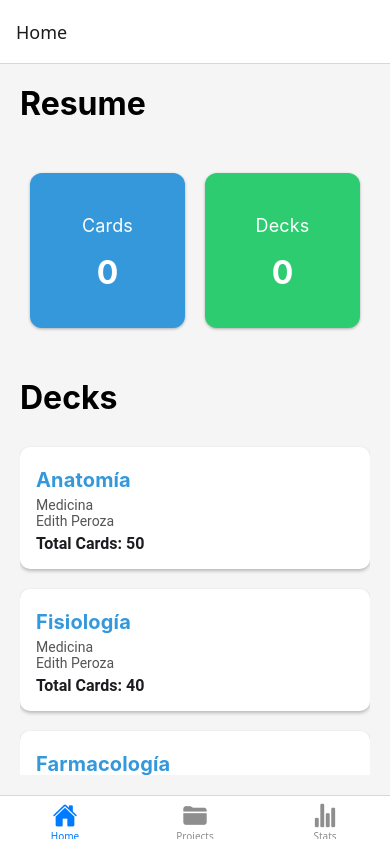
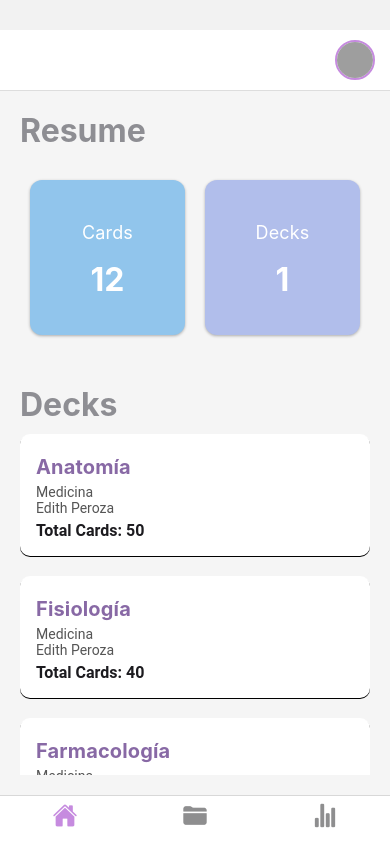
Before and after one commit to frankjrdev/studies-cards, a React Native app in the folder apps/mobile/: screen /BottomTabNavigation in a window 390 px wide. Built offline with nearby package versions, Linux system fonts and the light colour scheme; grey boxes are pictures that could not be loaded.

Commit message:
Initialize flashcards store with default values, add color theme support, and implement custom header component

```diff
--- /dev/null
+++ b/apps/mobile/src/components/CustomHeader.tsx
@@ -0,0 +1,40 @@
+import { NavigationProp } from '@react-navigation/native';
+import React from 'react';
+import { Image, TouchableOpacity, View } from 'react-native';
+import colors from '../theme/colors';
+
+export default function CustomHeader({
+  navigation,
+}: {
+  navigation: NavigationProp<any>;
+}) {
+  return (
+    <View
+      style={{
+        marginTop: 30,
+        flexDirection: 'row',
+        justifyContent: 'flex-end',
+        alignItems: 'center',
+        paddingHorizontal: 15,
+        paddingVertical: 10,
+        backgroundColor: '#fff',
+        borderBottomWidth: 1,
+        borderBottomColor: '#ddd',
+      }}
+    >
+      {/* 🔹 Avatar que lleva al perfil */}
+      <TouchableOpacity onPress={() => navigation.navigate('ProfileScreen')}>
+        <Image
+          source={{ uri: 'https://randomuser.me/api/portraits/men/1.jpg' }} // Imagen de perfil
+          style={{
+            width: 40,
+            height: 40,
+            borderRadius: 20,
+            borderWidth: 2,
+            borderColor: colors.background,
+          }}
+        />
+      </TouchableOpacity>
+    </View>
+  );
+}
--- a/apps/mobile/src/components/DecksCards.tsx
+++ b/apps/mobile/src/components/DecksCards.tsx
@@ -4,6 +4,7 @@ import React from 'react';
 import { StyleSheet } from 'react-native';
 import { FlatList, TouchableOpacity } from 'react-native-gesture-handler';
 import { Card, Text, Title } from 'react-native-paper';
+import colors from '../theme/colors';
 import { RootStackParamList } from '../types/navigation';
 import { DecksHomeScreenProps } from '../types/types';
 
@@ -19,6 +20,7 @@ export default function DecksCards({ decks }: DecksHomeScreenProps) {
       keyExtractor={(item) => item.id}
       renderItem={({ item }) => (
         <TouchableOpacity
+          activeOpacity={0.9}
           onPress={() =>
             navigation.navigate('DecksScreen', { deckId: item.id })
           }
@@ -46,7 +48,6 @@ const styles = StyleSheet.create({
     backgroundColor: '#ffffff',
     elevation: 5,
     shadowColor: '#000',
-    shadowOffset: { width: 0, height: 2 },
     shadowOpacity: 0.25,
     shadowRadius: 3.84,
     borderRadius: 10,
@@ -55,7 +56,7 @@ const styles = StyleSheet.create({
   cardTitle: {
     fontSize: 20,
     fontWeight: 'bold',
-    color: '#3498db',
+    color: colors.titles,
   },
 
   info: {
--- a/apps/mobile/src/navigation/BottomTabNavigator.tsx
+++ b/apps/mobile/src/navigation/BottomTabNavigator.tsx
@@ -1,12 +1,11 @@
-
 import { Ionicons } from '@expo/vector-icons'; // Puedes usar cualquier icono
 import { createBottomTabNavigator } from '@react-navigation/bottom-tabs';
 import React from 'react';
+import CustomHeader from '../components/CustomHeader';
 import HomeScreen from '../screens/HomeScreen';
 import ProjectsScreen from '../screens/ProjectsScreen';
 import StatsScreenScreen from '../screens/StatsScreen.';
-
-
+import colors from '../theme/colors';
 
 const Tab = createBottomTabNavigator();
 
@@ -14,6 +13,8 @@ export default function BottomTabNavigation() {
   return (
     <Tab.Navigator
       screenOptions={({ route }) => ({
+        header: (props) => <CustomHeader {...props} />,
+
         tabBarIcon: ({ color, size }) => {
           let iconName: 'home' | 'folder' | 'stats-chart' = 'home';
 
@@ -27,12 +28,13 @@ export default function BottomTabNavigation() {
 
           return <Ionicons name={iconName} size={size} color={color} />;
         },
+        tabBarShowLabel: false,
+        tabBarActiveTintColor: colors.background,
       })}
     >
       <Tab.Screen name="Home" component={HomeScreen} />
       <Tab.Screen name="Projects" component={ProjectsScreen} />
       <Tab.Screen name="Stats" component={StatsScreenScreen} />
-
     </Tab.Navigator>
-    )
+  );
 }
--- a/apps/mobile/src/screens/HomeScreen.tsx
+++ b/apps/mobile/src/screens/HomeScreen.tsx
@@ -3,6 +3,7 @@ import { StyleSheet, Text, View } from 'react-native';
 import { Card, Title } from 'react-native-paper';
 import DecksCards from '../components/DecksCards';
 import { useFlashcardsStore } from '../store/useFlashcardsStore';
+import colors from '../theme/colors';
 import { Deck } from '../types/types';
 
 export default function HomeScreen() {
@@ -88,14 +89,16 @@ const styles = StyleSheet.create({
   title: {
     fontSize: 32,
     fontWeight: 'bold',
-    marginBottom: 20,
+    marginBottom: 0,
+    color: colors.grey.medium,
   },
 
   title_decks: {
     fontSize: 32,
     fontWeight: 'bold',
     marginTop: 40,
-    marginBottom: 20,
+    marginBottom: 0,
+    color: colors.grey.medium,
   },
 
   cardsContainer: {
@@ -108,11 +111,11 @@ const styles = StyleSheet.create({
     flex: 1,
     margin: 10,
     padding: 20,
-    backgroundColor: '#3498db',
+    backgroundColor: colors.primary,
   },
 
   deckCard: {
-    backgroundColor: '#2ecc71',
+    backgroundColor: colors.secondary,
   },
 
   cardTitle: {
--- a/apps/mobile/src/screens/StatsScreen..tsx
+++ b/apps/mobile/src/screens/StatsScreen..tsx
@@ -1,18 +1,133 @@
-import React from "react";
-import { StyleSheet, Text, View } from "react-native";
+import React, { useState } from 'react';
+import {
+  Dimensions,
+  ScrollView,
+  StyleSheet,
+  Text,
+  TouchableOpacity,
+  View,
+} from 'react-native';
+import { BarChart, PieChart } from 'react-native-chart-kit';
 
-export default function StatsScreenScreen() {
+export default function StatsScreen() {
+  const [filter, setFilter] = useState('projects');
+
+  // Datos de ejemplo para estadísticas
+  const pieData = [
+    { name: 'Aciertos', percentage: 75, color: '#4CAF50' },
+    { name: 'Errores', percentage: 25, color: '#F44336' },
+  ].map((item, index) => ({
+    name: item.name,
+    population: item.percentage,
+    color: item.color,
+    legendFontColor: '#333',
+    legendFontSize: 14,
+  }));
+
+  const barData = {
+    labels:
+      filter === 'projects'
+        ? ['Project A', 'Project B', 'Project C']
+        : filter === 'decks'
+          ? ['Deck 1', 'Deck 2', 'Deck 3']
+          : ['Card X', 'Card Y', 'Card Z'],
+    datasets: [{ data: [80, 60, 90] }],
+  };
+
   return (
-        <View style={styles.container}>
-            <Text>StatsScreen Screen</Text>
+    <ScrollView style={styles.container}>
+      <Text style={styles.title}>Estadísticas</Text>
+
+      {/* Botones de filtro */}
+      <View style={styles.filterContainer}>
+        {['projects', 'decks', 'cards'].map((item) => (
+          <TouchableOpacity
+            key={item}
+            style={[
+              styles.filterButton,
+              filter === item && styles.activeFilter,
+            ]}
+            onPress={() => setFilter(item)}
+          >
+            <Text style={styles.filterText}>{item.toUpperCase()}</Text>
+          </TouchableOpacity>
+        ))}
       </View>
-    )
+
+      {/* Gráfico de torta */}
+      <Text style={styles.chartTitle}>Aciertos vs Errores</Text>
+      <PieChart
+        data={pieData}
+        width={Dimensions.get('window').width - 20}
+        height={200}
+        chartConfig={chartConfig}
+        accessor="population"
+        backgroundColor="transparent"
+        paddingLeft="15"
+      />
+
+      {/* Gráfico de barras */}
+      <Text style={styles.chartTitle}>Rendimiento por {filter}</Text>
+      <BarChart
+        data={barData}
+        width={Dimensions.get('window').width - 20}
+        height={220}
+        yAxisLabel="%"
+        yAxisSuffix=""
+        chartConfig={chartConfig}
+        verticalLabelRotation={30}
+      />
+    </ScrollView>
+  );
 }
+
+// Configuración visual de los gráficos
+const chartConfig = {
+  backgroundGradientFrom: '#fff',
+  backgroundGradientTo: '#fff',
+  decimalPlaces: 0,
+  color: (opacity = 1) => `rgba(0, 122, 255, ${opacity})`,
+  labelColor: (opacity = 1) => `rgba(0, 0, 0, ${opacity})`,
+  style: { borderRadius: 10 },
+  propsForDots: { r: '4', strokeWidth: '2', stroke: '#007AFF' },
+};
 
 const styles = StyleSheet.create({
   container: {
     flex: 1,
+    backgroundColor: '#F8F9FA',
+    padding: 10,
+  },
+  title: {
+    fontSize: 24,
+    fontWeight: 'bold',
+    textAlign: 'center',
+    marginVertical: 10,
+  },
+  filterContainer: {
+    flexDirection: 'row',
     justifyContent: 'center',
-        alignItems: 'center',
+    marginVertical: 10,
+  },
+  filterButton: {
+    backgroundColor: '#ddd',
+    paddingVertical: 8,
+    paddingHorizontal: 15,
+    borderRadius: 20,
+    marginHorizontal: 5,
+  },
+  activeFilter: {
+    backgroundColor: '#007AFF',
+  },
+  filterText: {
+    fontSize: 14,
+    fontWeight: 'bold',
+    color: '#333',
+  },
+  chartTitle: {
+    fontSize: 18,
+    fontWeight: 'bold',
+    textAlign: 'center',
+    marginVertical: 10,
   },
 });
--- a/apps/mobile/src/store/useFlashcardsStore.ts
+++ b/apps/mobile/src/store/useFlashcardsStore.ts
@@ -8,8 +8,8 @@ interface FlashcardsState {
 }
 
 export const useFlashcardsStore = create<FlashcardsState>((set) => ({
-  cards: 0,
-  decks: 0,
+  cards: 12,
+  decks: 1,
   addCard: () => set((state) => ({ cards: state.cards + 1 })),
   addDeck: () => set((state) => ({ decks: state.decks + 1 })),
 }));
--- /dev/null
+++ b/apps/mobile/src/theme/colors.ts
@@ -0,0 +1,18 @@
+const colors = {
+  primary: '#91c5ec',
+  secondary: '#b1beeb',
+  background: '#c68bdf',
+  titles: '#8869a5',
+  white: '#FFFFFF',
+  black: '#000000',
+  success: '#34C759', // Verde para éxito
+  error: '#FF3B30', // Rojo para errores
+  warning: '#FFCC00', // Amarillo para advertencias
+  grey: {
+    light: '#D1D1D6',
+    medium: '#8E8E93',
+    dark: '#3A3A3C',
+  },
+};
+
+export default colors;
```
Also changed, not shown: apps/mobile/assets/person.png (added). Lines whose indentation alone changed are shown as unchanged.
